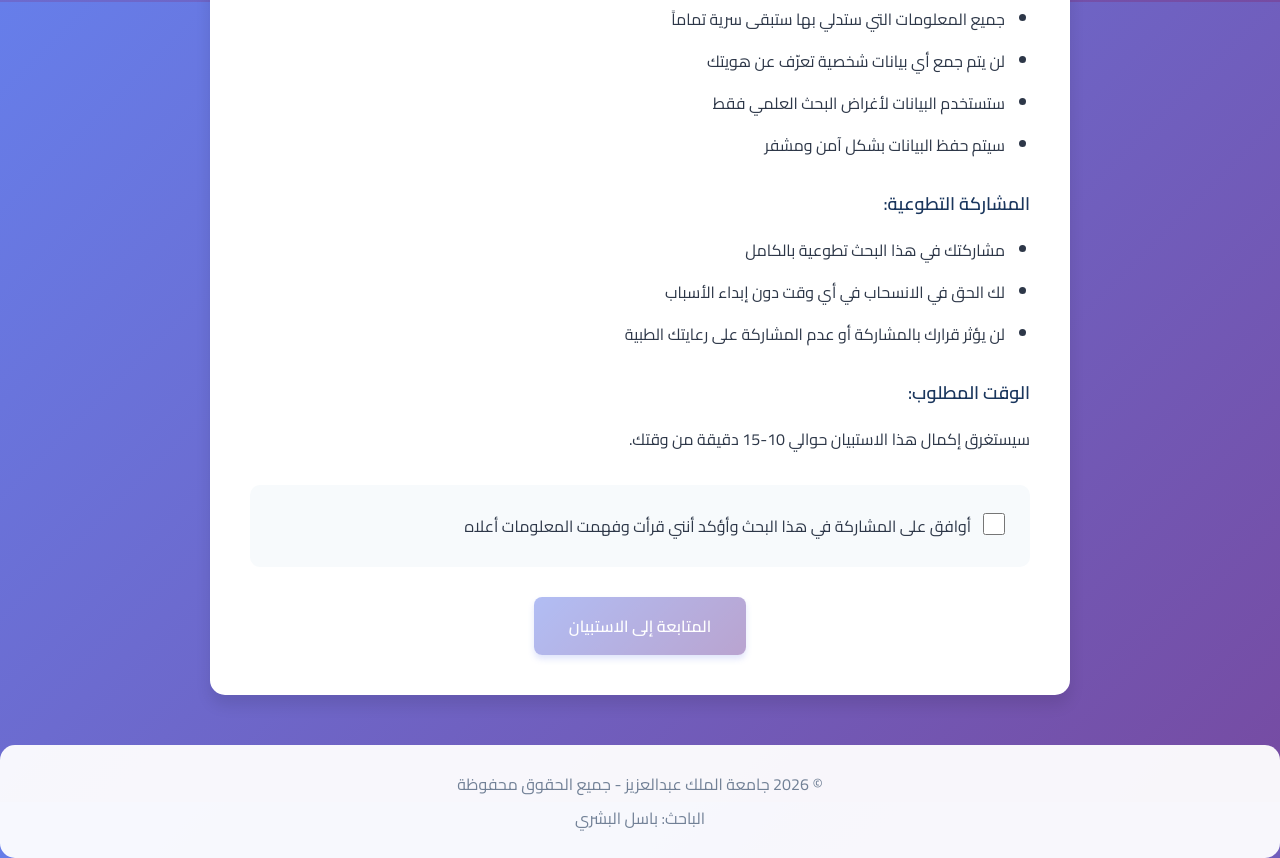
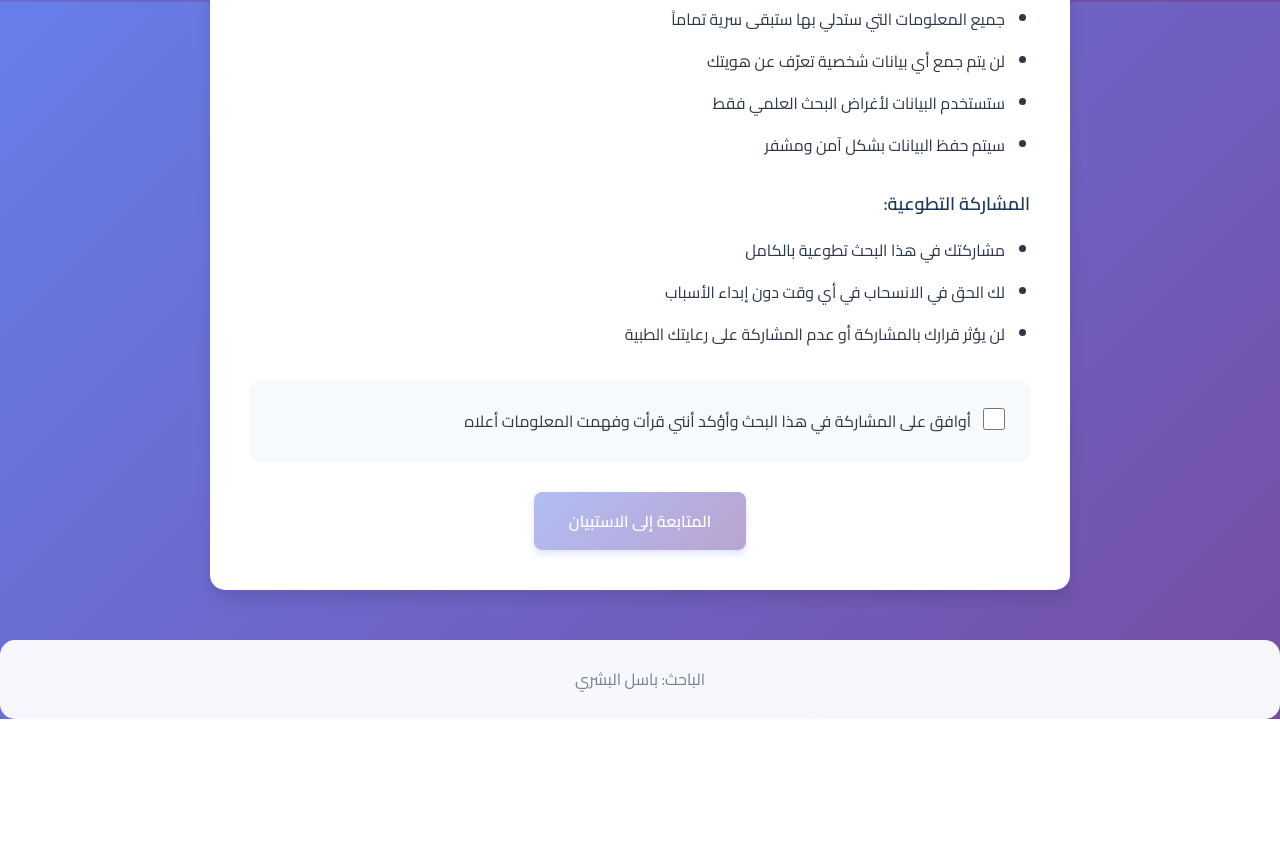
Before and after one commit to basil902402/ptsd-research-platform, a website: page public/participant/index.html in a window 1280 px wide. Shown: the part 798-1656 px from the top of the page. After the commit the page ends 1517 px from the top, so only its background shows below. Drawn offline with Linux system fonts and the light colour scheme.

Commit message:
Remove time requirement and simplify footer to show only researcher name

```diff
--- a/public/participant/index.html
+++ b/public/participant/index.html
@@ -57,9 +57,6 @@
                         <li>لك الحق في الانسحاب في أي وقت دون إبداء الأسباب</li>
                         <li>لن يؤثر قرارك بالمشاركة أو عدم المشاركة على رعايتك الطبية</li>
                     </ul>
-
-                    <h4>الوقت المطلوب:</h4>
-                    <p>سيستغرق إكمال هذا الاستبيان حوالي 10-15 دقيقة من وقتك.</p>
 
                     <div class="consent-box">
                         <label class="checkbox-label">
@@ -561,7 +558,6 @@
     </div>
 
     <footer class="footer">
-        <p>© 2026 جامعة الملك عبدالعزيز - جميع الحقوق محفوظة</p>
         <p>الباحث: باسل البشري</p>
     </footer>
 
```
